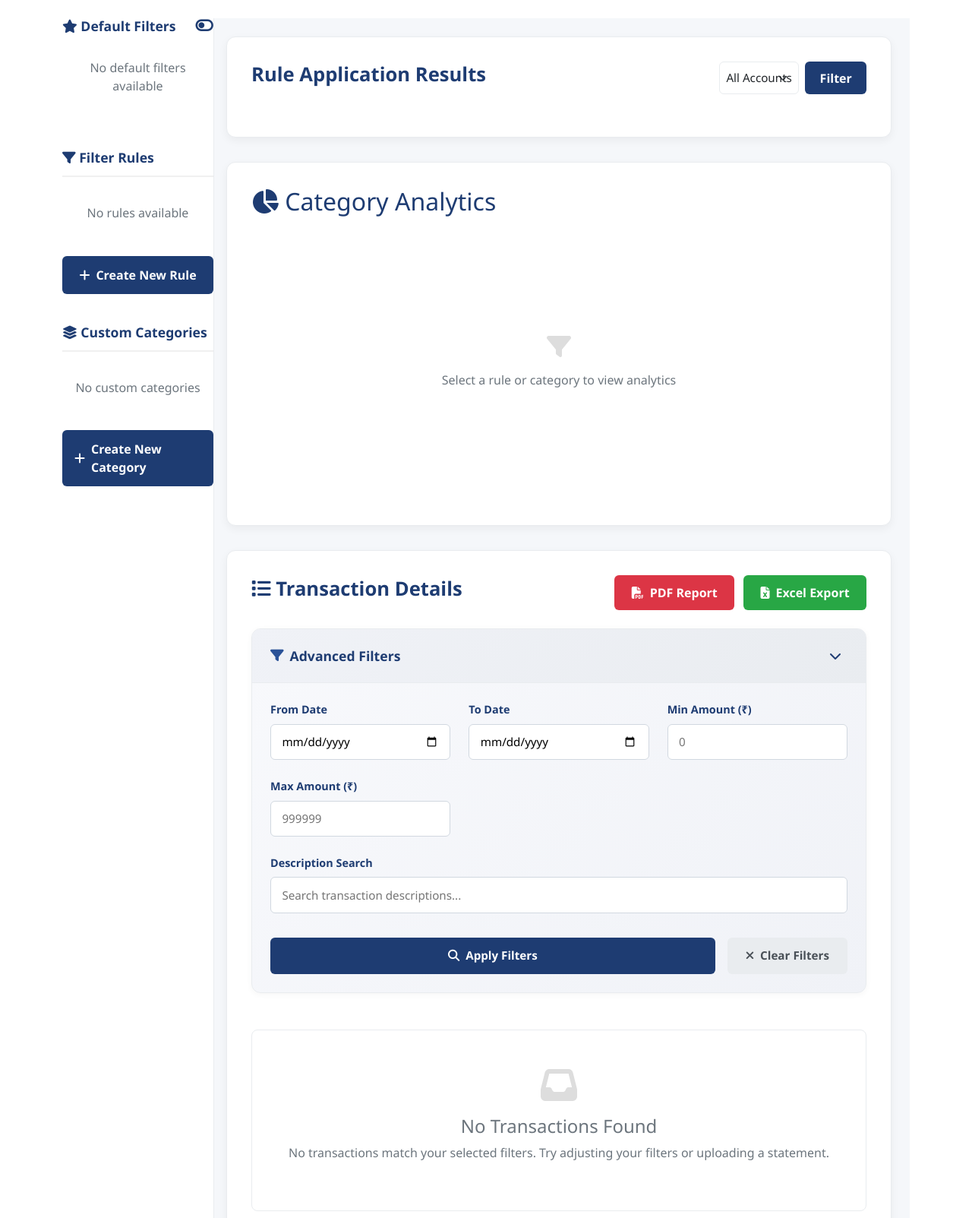
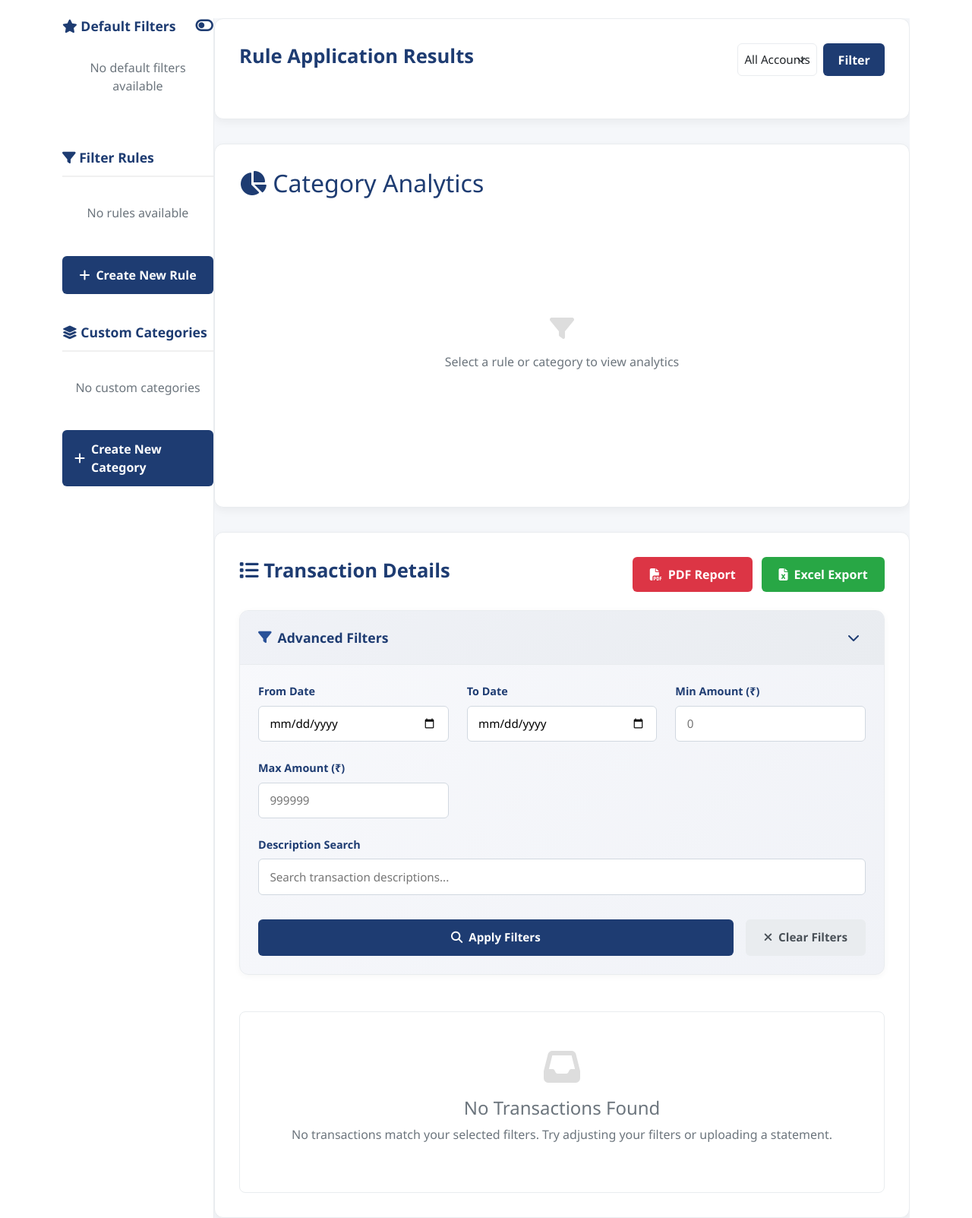
Before and after one commit to internp247-design/BankWatch, a Django app: template templates/analyzer/apply_rules_results.html in a window 1280 px wide. Shown: the part 56-1659 px from the top of the page at 76% size. Run offline with Django 5.2, Linux system fonts and the light colour scheme; the template is opened without the code that fills it, so the values that code supplies are empty.

Commit message:
UI Improve 3.1

```diff
--- a/templates/analyzer/apply_rules_results.html
+++ b/templates/analyzer/apply_rules_results.html
@@ -204,7 +204,7 @@
 
     .dashboard {
         flex: 1;
-        padding: 1.5rem 1.5rem 1.5rem 1rem;
+        padding: 0;
         display: flex;
         flex-direction: column;
         gap: 2rem;
```
